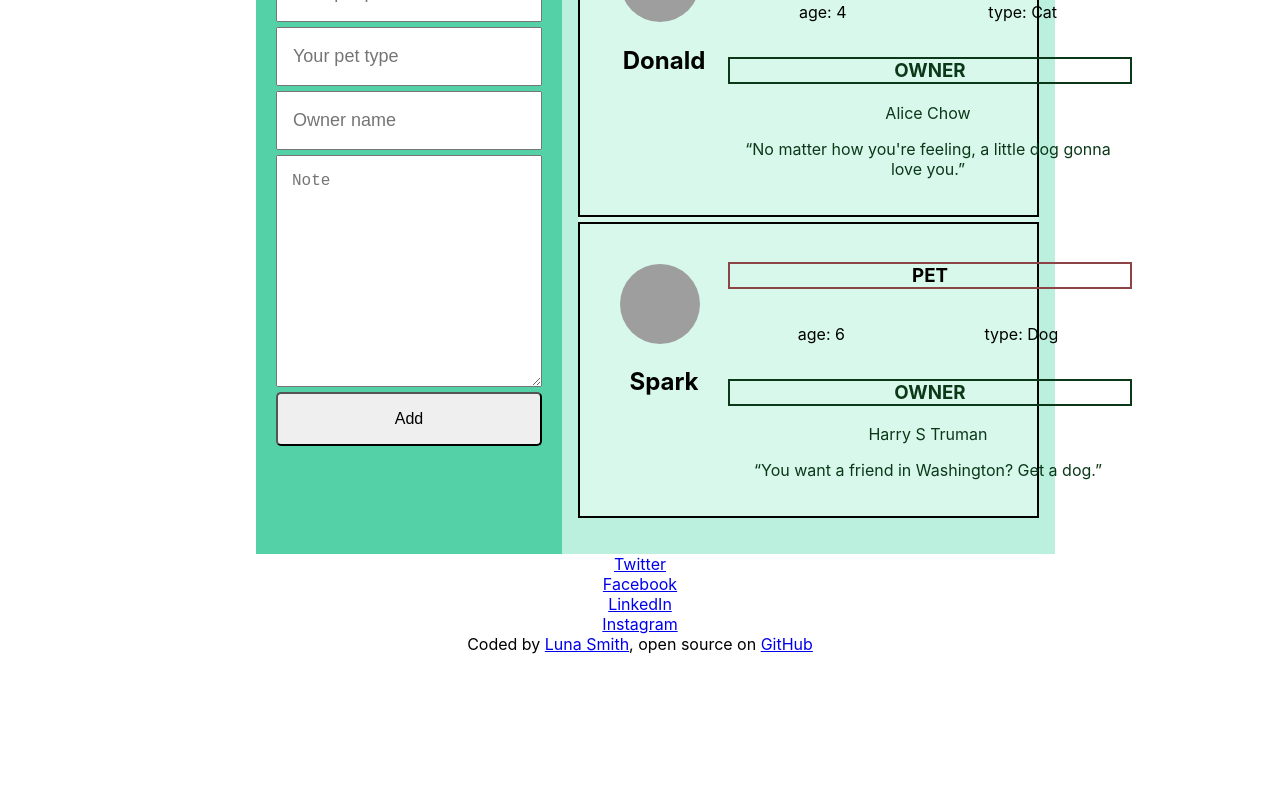
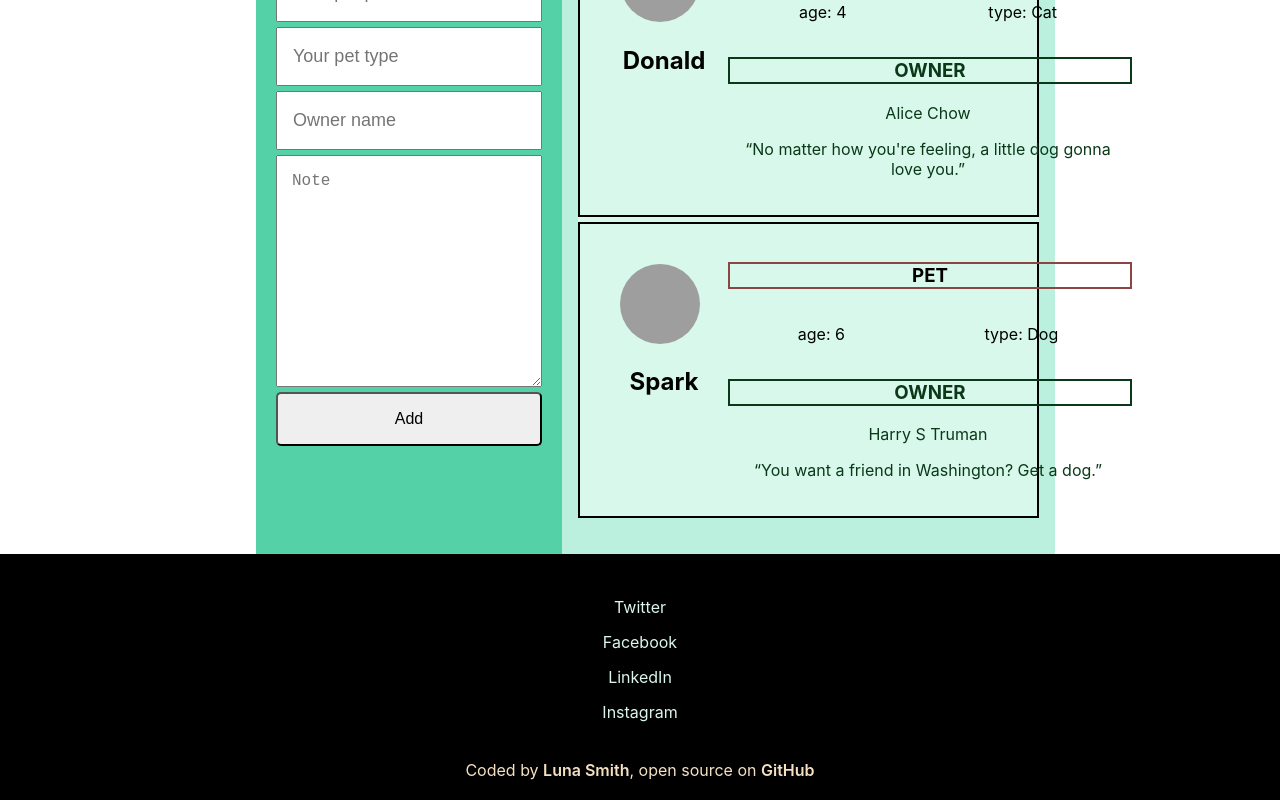
Before and after one commit to Lu-Smith/fans-app-react-typescript, a React (Create React App) app: page / in a window 1280 px wide. Shown: the part 328-1128 px from the top of the page. Before the commit the page ends 982 px from the top, so only its background shows below. Built offline with nearby package versions, Linux system fonts and the light colour scheme; grey boxes are pictures that could not be loaded.

Commit message:
Updated Footer.css

```diff
--- a/src/components/Footer.tsx
+++ b/src/components/Footer.tsx
@@ -15,9 +15,9 @@ const SocialMedia: React.FC<{socialmedia: LinkSocial[]}> = ({socialmedia}) => {
     <div>
       {socialmedia.map((social: LinkSocial) => {
          return (
-            <div key={social.name}>
-              <a href={social.href} target="_blank" rel="noreferrer">{social.name}</a>
-            </div>
+            <li key={social.name}>
+                 <a href={social.href} target="_blank" rel="noreferrer">{social.name}</a>
+            </li>
          )
       })}
     </div>
@@ -27,8 +27,10 @@ const SocialMedia: React.FC<{socialmedia: LinkSocial[]}> = ({socialmedia}) => {
 const Footer: React.FC<{}> = () => {
   return (
     <div className='Footer'>
+    <ul className='social-media'>
     <SocialMedia socialmedia={socialmedia} />
-    <div>Coded by <a href="https://www.lunasmithart.com/" target="_blank" rel="noreferrer">Luna Smith</a>, open source on <a href="https://github.com/Lu-Smith/fans-app-react-typescript" target="_blank" rel="noreferrer">GitHub</a></div>
+    </ul>
+    <div className='source'>Coded by <a href="https://www.lunasmithart.com/" target="_blank" rel="noreferrer">Luna Smith</a>, open source on <a href="https://github.com/Lu-Smith/fans-app-react-typescript" target="_blank" rel="noreferrer">GitHub</a></div>
     </div>
   )
 }
--- a/src/styles/Footer.css
+++ b/src/styles/Footer.css
@@ -0,0 +1,31 @@
+.Footer {
+    background-color: black;
+    color: rgb(245, 225, 194);
+    padding: 20px;
+    margin: 0;
+}
+
+.Footer ul {
+  list-style: none;
+  padding: 0;
+  margin-bottom: 30px;
+}
+
+.Footer li {
+  line-height: 35px;
+  }
+
+.Footer li a {
+   text-decoration: none;
+   color: rgb(220, 245, 239);
+  }
+
+ .Footer .source a {
+    text-decoration: none;
+    color: rgb(245, 225, 194);
+    font-weight: 600;
+ }
+
+  .Footer a:hover {
+    color: rgb(161, 216, 203);
+   }
```
